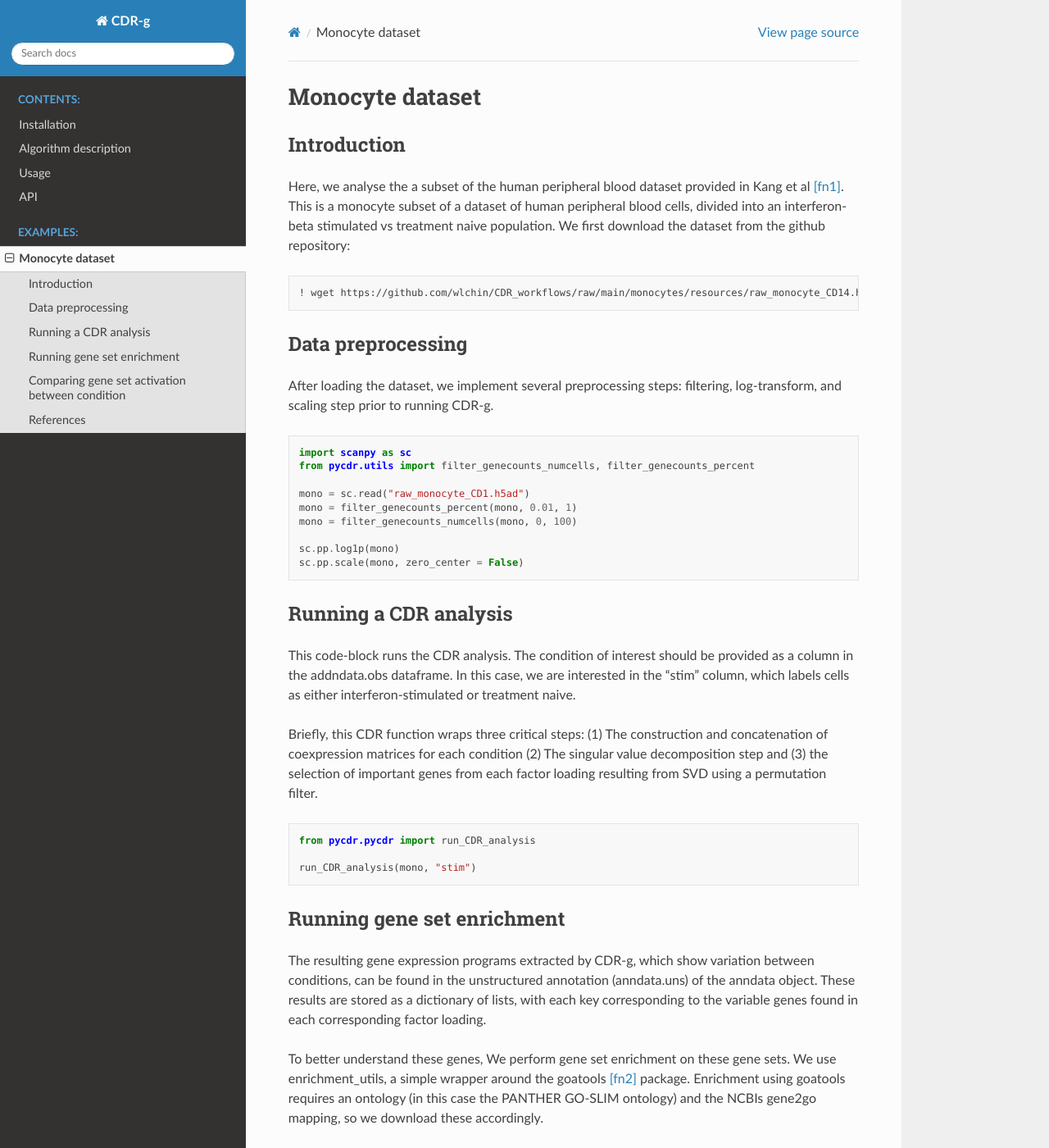
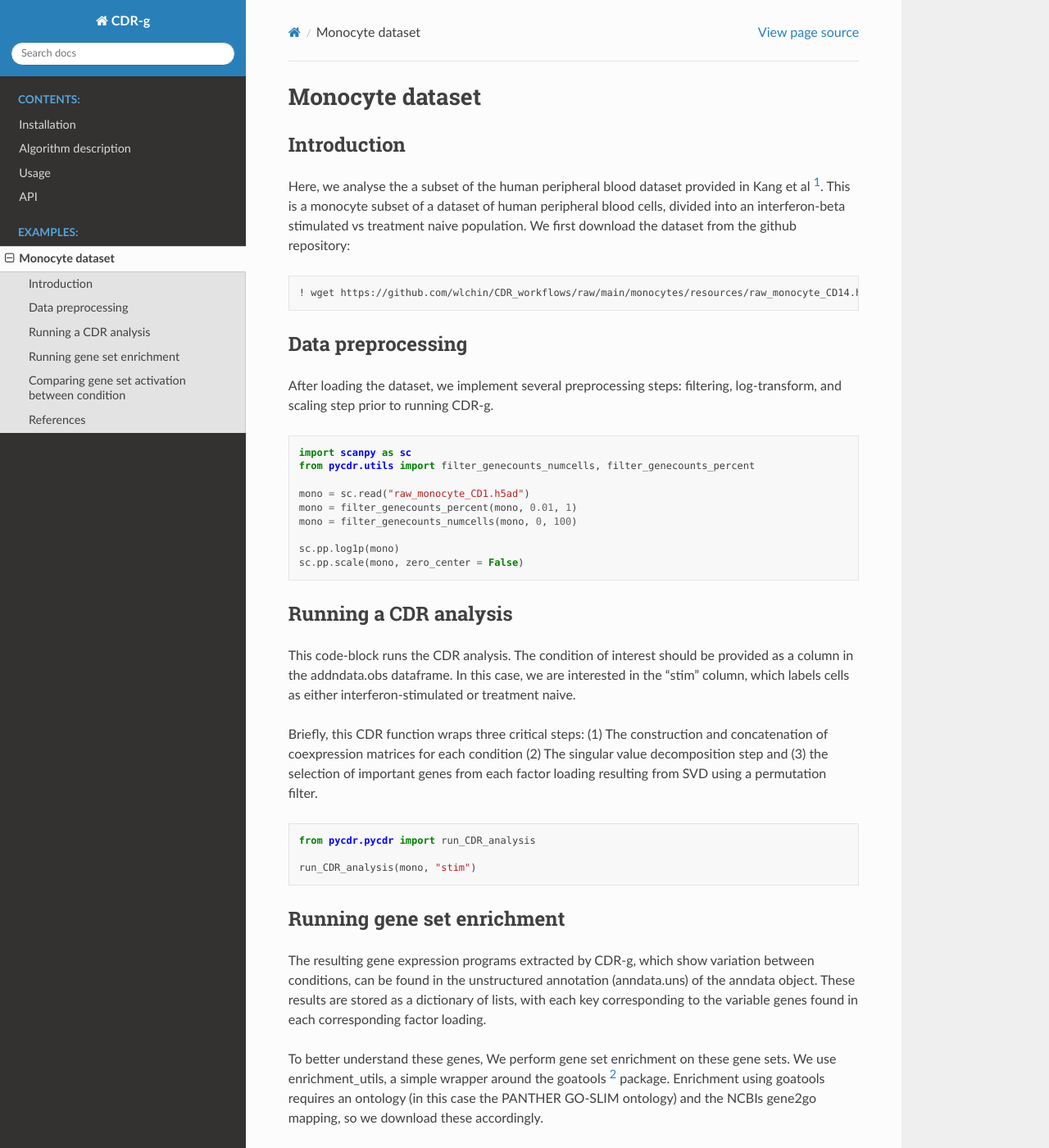
Before and after one commit to wlchin/pycdr, a Sphinx documentation site: the page built from docs/example_analysis.rst, in a window 1280 px wide and 1400 px high. Shown: the whole window at 82% size. Built offline with Sphinx 7.4.7 and the Read the Docs theme 2.0.0, drawn with Linux system fonts in a browser that asks for light colours.

Commit message:
typos ref

```diff
--- a/docs/example_analysis.rst
+++ b/docs/example_analysis.rst
@@ -4,7 +4,7 @@ Monocyte dataset
 Introduction
 ------------
 
-Here, we analyse the a subset of the human peripheral blood dataset provided in Kang et al [fn1]_. This is a monocyte subset of a dataset of human peripheral blood cells, divided into an interferon-beta stimulated vs treatment naive population. We first download the dataset from the github repository:
+Here, we analyse the a subset of the human peripheral blood dataset provided in Kang et al [#fn1]_. This is a monocyte subset of a dataset of human peripheral blood cells, divided into an interferon-beta stimulated vs treatment naive population. We first download the dataset from the github repository:
 
 .. code-block:: shell
 
@@ -48,7 +48,7 @@ Running gene set enrichment
 
 The resulting gene expression programs extracted by CDR-g, which show variation between conditions, can be found in the unstructured annotation (anndata.uns) of the anndata object. These results are stored as a dictionary of lists, with each key corresponding to the variable genes found in each corresponding factor loading.
 
-To better understand these genes, We perform gene set enrichment on these gene sets. We use enrichment_utils, a simple wrapper around the goatools [fn2]_ package. Enrichment using goatools requires an ontology (in this case the PANTHER GO-SLIM ontology) and the NCBIs gene2go mapping, so we download these accordingly.
+To better understand these genes, We perform gene set enrichment on these gene sets. We use enrichment_utils, a simple wrapper around the goatools [#fn2]_ package. Enrichment using goatools requires an ontology (in this case the PANTHER GO-SLIM ontology) and the NCBIs gene2go mapping, so we download these accordingly.
 
 .. code-block:: shell
 
@@ -72,7 +72,7 @@ We run the ontology analysis with the code block below. We examine only enriched
 Comparing gene set activation between condition
 -----------------------------------------------
 
-The final stage of the analysis is to identify gene sets which are more activated between conditions of interest. We have implemented a simple test of proportions that compares the number of cells with "activated gene set" in each condition, which we calculate gene set activation using ssGSEA [fn3]_. Below, we provide all factors as a list and calculate whether a gene set is activated based on a permutation test, thresholded at 0.05.
+The final stage of the analysis is to identify gene sets which are more activated between conditions of interest. We have implemented a simple test of proportions that compares the number of cells with "activated gene set" in each condition, which we calculate gene set activation using ssGSEA [#fn3]_. Below, we provide all factors as a list and calculate whether a gene set is activated based on a permutation test, thresholded at 0.05.
 
 .. code-block:: python
 
@@ -85,8 +85,8 @@ The final stage of the analysis is to identify gene sets which are more activate
 References
 ----------
 
-.. [fn1] Kang, H. M., Subramaniam, M., Targ, S., Nguyen, M., Maliskova, L., McCarthy, E., Wan, E., Wong, S., Byrnes, L., Lanata, C. M., Gate, R. E., Mostafavi, S., Marson, A., Zaitlen, N., Criswell, L. A., & Ye, C. J. (2018). Multiplexed droplet single-cell RNA-sequencing using natural genetic variation. Nature biotechnology, 36(1), 89–94. https://doi.org/10.1038/nbt.4042
+.. [#fn1] Kang, H. M., Subramaniam, M., Targ, S., Nguyen, M., Maliskova, L., McCarthy, E., Wan, E., Wong, S., Byrnes, L., Lanata, C. M., Gate, R. E., Mostafavi, S., Marson, A., Zaitlen, N., Criswell, L. A., & Ye, C. J. (2018). Multiplexed droplet single-cell RNA-sequencing using natural genetic variation. Nature biotechnology, 36(1), 89–94. https://doi.org/10.1038/nbt.4042
 
-.. [fn2] Foroutan, M., Bhuva, D. D., Lyu, R., Horan, K., Cursons, J., & Davis, M. J. (2018). Single sample scoring of molecular phenotypes. BMC bioinformatics, 19(1), 404. https://doi.org/10.1186/s12859-018-2435-4
+.. [#fn2] Foroutan, M., Bhuva, D. D., Lyu, R., Horan, K., Cursons, J., & Davis, M. J. (2018). Single sample scoring of molecular phenotypes. BMC bioinformatics, 19(1), 404. https://doi.org/10.1186/s12859-018-2435-4
 
-.. [fn3] Klopfenstein, D. V., Zhang, L., Pedersen, B. S., Ramírez, F., Warwick Vesztrocy, A., Naldi, A., Mungall, C. J., Yunes, J. M., Botvinnik, O., Weigel, M., Dampier, W., Dessimoz, C., Flick, P., & Tang, H. (2018). GOATOOLS: A Python library for Gene Ontology analyses. Scientific reports, 8(1), 10872. https://doi.org/10.1038/s41598-018-28948-z
+.. [#fn3] Klopfenstein, D. V., Zhang, L., Pedersen, B. S., Ramírez, F., Warwick Vesztrocy, A., Naldi, A., Mungall, C. J., Yunes, J. M., Botvinnik, O., Weigel, M., Dampier, W., Dessimoz, C., Flick, P., & Tang, H. (2018). GOATOOLS: A Python library for Gene Ontology analyses. Scientific reports, 8(1), 10872. https://doi.org/10.1038/s41598-018-28948-z
--- a/docs/getting_started.rst
+++ b/docs/getting_started.rst
@@ -45,4 +45,4 @@ To run the full workflows, please install `scanpy <https://scanpy-tutorials.read
 Walkthrough analysis
 --------------------
 
-An annotated example is provided here: `Monocyte dataset`_
+An annotated example is provided here: :ref:`_monocyte-example`
```
